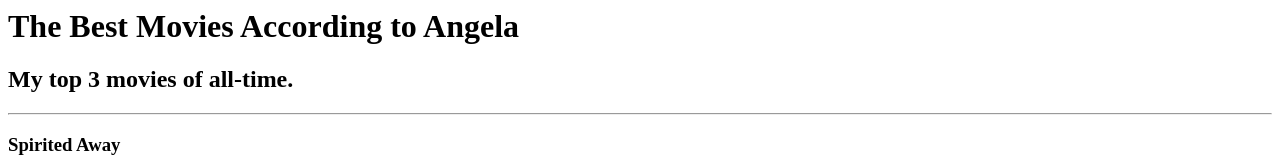
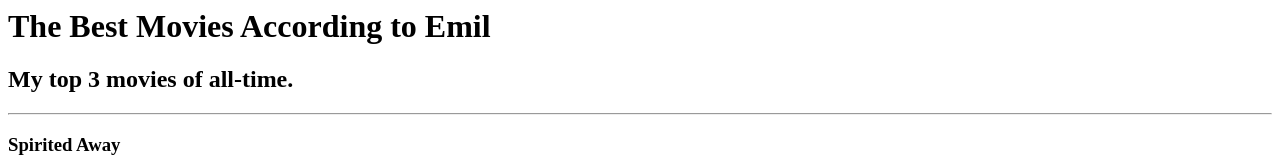
Before and after one commit to Emil-Petkov/web-bootcamp, a plain HTML site: page 01.Introduction to HTML/04.Movie Ranking Project/index.html in a window 1280 px wide. Shown: the top 160 px of the page. Drawn offline with Linux system fonts and the light colour scheme.

Commit message:
Update index.html

```diff
--- a/01.Introduction to HTML/04.Movie Ranking Project/index.html
+++ b/01.Introduction to HTML/04.Movie Ranking Project/index.html
@@ -1,6 +1,6 @@
 <!-- Write your code below -->
 <h1>
-    The Best Movies According to Angela
+    The Best Movies According to Emil
 </h1>
 <h2>
     My top 3 movies of all-time.
```
